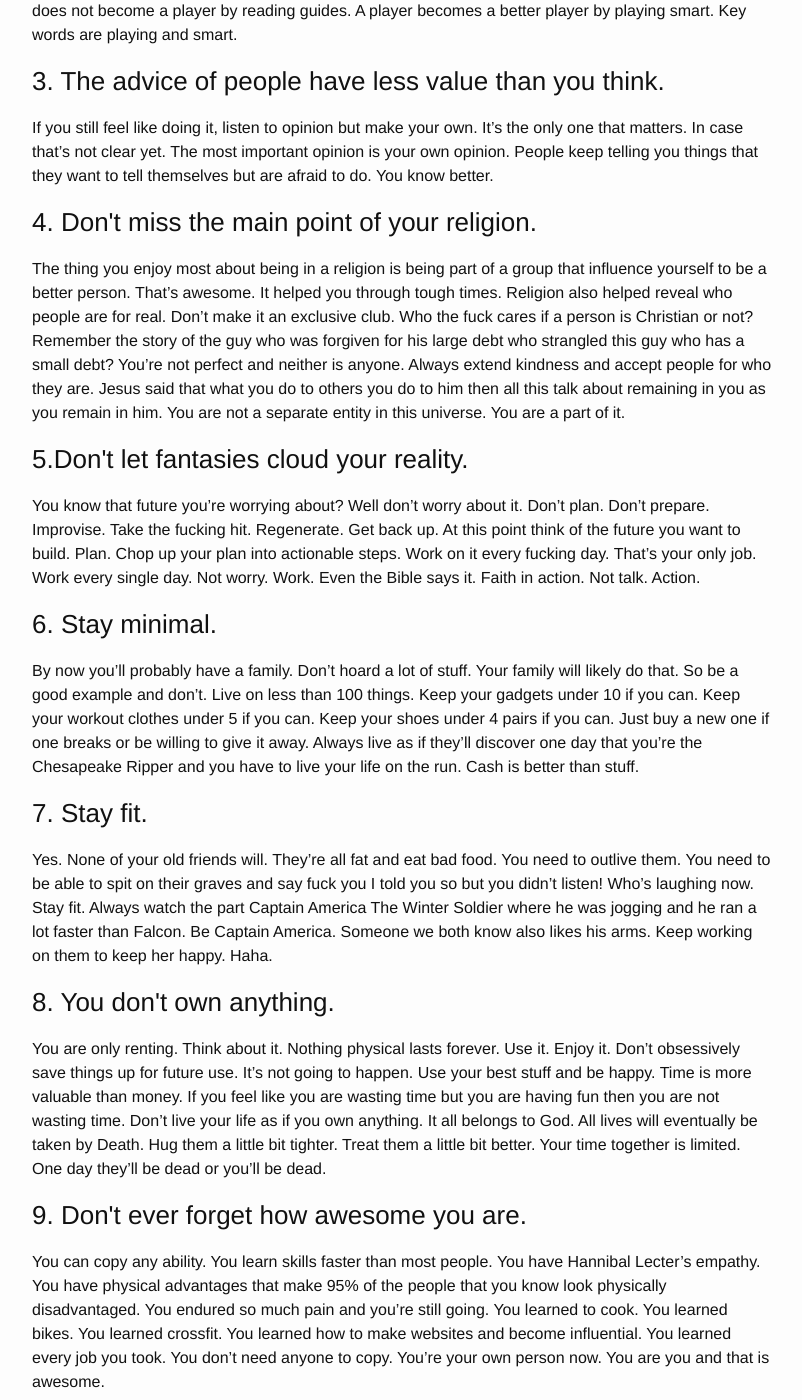
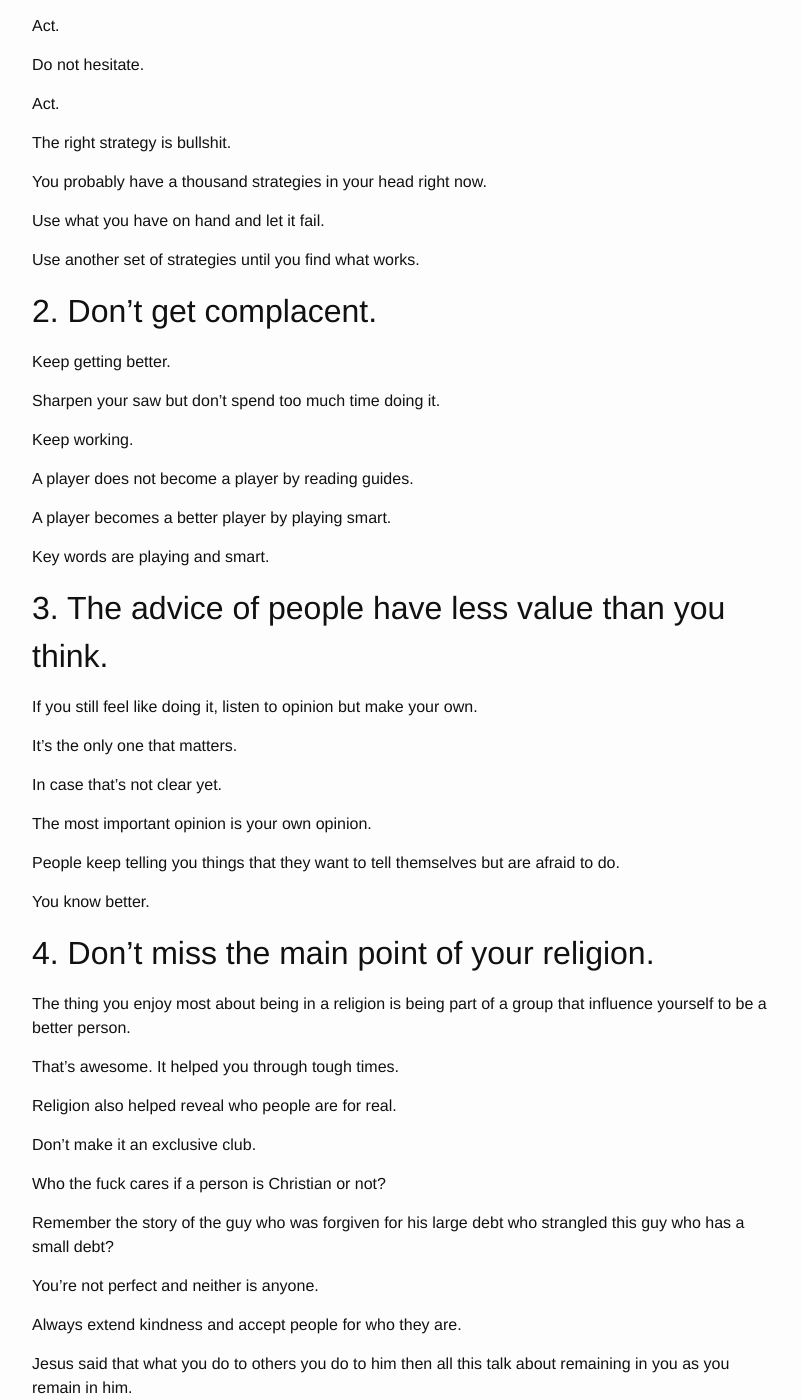
Before and after one commit to kevinolega/minimalchanges, a Jekyll site: the page built from _posts/2016-05-26-to-35-me.md, in a window 1280 px wide and 1400 px high, scrolled down 546 px. Shown: the whole window, without its empty margins (238-1040 px from the left). Built offline with Jekyll 4.4.1, drawn with Linux system fonts in a browser that asks for light colours; nearby versions of some CDN libraries; library files that are not in the unit come from our copies; some of the changed text lies outside the part shown.

```diff
--- a/_posts/2016-05-26-to-35-me.md
+++ b/_posts/2016-05-26-to-35-me.md
@@ -8,49 +8,253 @@ categories: [Uncategorized]
 ---
 Dear Kevin Olega of 2021,
 
-Earlier this year, we discovered that the proper use of time travel is not to change the past but to write a better future. I'm sending you this message to the future to ensure that you are on track.
+Earlier this year, we discovered that the proper use of time travel is not to change the past but to write a better future.
 
-<h3>1. Hustle.</h3>
+I'm sending you this message to the future to ensure that you are on track.
 
-You have a large lists of people you learn from. You are already smart enough. Keep working. Don't spend time studying, debating or pondering what to do. You know what the fuck to do. Act. Do not hesitate. Act. The right strategy is bullshit. You have a thousand strategies in your head right now. Use what you have on hand and let it fail. Use another one until you find what works.
+## 1. Hustle.
 
-<h3>2. Don't get complacent.</h3>
+You have a large lists of people you learn from.
 
-Keep getting better. Sharpen your saw but don't spend too much time doing it. Keep working. A player does not become a player by reading guides. A player becomes a better player by playing smart. Key words are playing and smart.
+You are already smart enough.
 
-<h3>3. The advice of people have less value than you think.</h3>
+Keep working. Don't spend time studying, debating or pondering what to do.
 
-If you still feel like doing it, listen to opinion but make your own. It's the only one that matters. In case that's not clear yet. The most important opinion is your own opinion. People keep telling you things that they want to tell themselves but are afraid to do. You know better.
+You know what the fuck to do.
 
-<h3>4. Don't miss the main point of your religion.</h3>
+Act.
 
-The thing you enjoy most about being in a religion is being part of a group that influence yourself to be a better person. That's awesome. It helped you through tough times. Religion also helped reveal who people are for real. Don't make it an exclusive club. Who the fuck cares if a person is Christian or not? Remember the story of the guy who was forgiven for his large debt who strangled this guy who has a small debt? You're not perfect and neither is anyone. Always extend kindness and accept people for who they are. Jesus said that what you do to others you do to him then all this talk about remaining in you as you remain in him. You are not a separate entity in this universe. You are a part of it.
+Do not hesitate.
 
-<h3>5.Don't let fantasies cloud your reality.</h3>
+Act.
 
-You know that future you're worrying about? Well don't worry about it. Don't plan. Don't prepare. Improvise. Take the fucking hit. Regenerate. Get back up. At this point think of the future you want to build. Plan. Chop up your plan into actionable steps. Work on it every fucking day. That's your only job. Work every single day. Not worry. Work. Even the Bible says it. Faith in action. Not talk. Action.
+The right strategy is bullshit.
 
-<h3>6. Stay minimal.</h3>
+You probably have a thousand strategies in your head right now.
 
-By now you'll probably have a family. Don't hoard a lot of stuff. Your family will likely do that. So be a good example and don't. Live on less than 100 things. Keep your gadgets under 10 if you can. Keep your workout clothes under 5 if you can. Keep your shoes under 4 pairs if you can. Just buy a new one if one breaks or be willing to give it away. Always live as if they'll discover one day that you're the Chesapeake Ripper and you have to live your life on the run. Cash is better than stuff.
+Use what you have on hand and let it fail.
 
-<h3>7. Stay fit.</h3>
+Use another set of strategies until you find what works.
 
-Yes. None of your old friends will. They're all fat and eat bad food. You need to outlive them. You need to be able to spit on their graves and say fuck you I told you so but you didn't listen! Who's laughing now. Stay fit. Always watch the part Captain America The Winter Soldier where he was jogging and he ran a lot faster than Falcon. Be Captain America. Someone we both know also likes his arms. Keep working on them to keep her happy. Haha.
+## 2. Don't get complacent.
 
-<h3>8. You don't own anything.</h3>
+Keep getting better.
 
-You are only renting. Think about it. Nothing physical lasts forever. Use it. Enjoy it. Don't obsessively save things up for future use. It's not going to happen. Use your best stuff and be happy. Time is more valuable than money. If you feel like you are wasting time but you are having fun then you are not wasting time. Don't live your life as if you own anything. It all belongs to God. All lives will eventually be taken by Death. Hug them a little bit tighter. Treat them a little bit better. Your time together is limited. One day they'll be dead or you'll be dead.
+Sharpen your saw but don't spend too much time doing it.
 
-<h3>9. Don't ever forget how awesome you are.</h3>
+Keep working.
 
-You can copy any ability. You learn skills faster than most people. You have Hannibal Lecter's empathy. You have physical advantages that make 95% of the people that you know look physically disadvantaged. You endured so much pain and you're still going. You learned to cook. You learned bikes. You learned crossfit. You learned how to make websites and become influential. You learned every job you took. You don't need anyone to copy. You're your own person now. You are you and that is awesome.
+A player does not become a player by reading guides.
 
-<h3>10. Write to your future self.</h3>
+A player becomes a better player by playing smart.
 
-Don't forget to write a letter to your future self. Write a future that you like. In the past 30 years you got 95% of all the things that you planned for. I swear. All that goal lists have been accomplished. Keep doing it. You'll see.
+Key words are playing and smart.
 
-Oh and have I told you that I love you and I appreciate everything you've done? Yeah. It still feels awkward but that's how I feel so there. Pass on my love to everyone in the future for me.
+## 3. The advice of people have less value than you think.
+
+If you still feel like doing it, listen to opinion but make your own.
+
+It's the only one that matters.
+
+In case that's not clear yet.
+
+The most important opinion is your own opinion.
+
+People keep telling you things that they want to tell themselves but are afraid to do.
+
+You know better.
+
+## 4. Don't miss the main point of your religion.
+
+The thing you enjoy most about being in a religion is being part of a group that influence yourself to be a better person.
+
+That's awesome. It helped you through tough times.
+
+Religion also helped reveal who people are for real.
+
+Don't make it an exclusive club.
+
+Who the fuck cares if a person is Christian or not?
+
+Remember the story of the guy who was forgiven for his large debt who strangled this guy who has a small debt?
+
+You're not perfect and neither is anyone.
+
+Always extend kindness and accept people for who they are.
+
+Jesus said that what you do to others you do to him then all this talk about remaining in you as you remain in him.
+
+You are not a separate entity in this universe.
+
+You are a part of it.
+
+## 5.Don't let fantasies cloud your reality.
+
+You know that future you're worrying about?
+
+Well don't worry about it.
+
+Don't plan.
+
+Don't prepare.
+
+Improvise.
+
+Take the fucking hit.
+
+Regenerate.
+
+Get back up.
+
+At this point think of the future you want to build.
+
+Plan.
+
+Chop up your plan into actionable steps.
+
+Work on it every fucking day.
+
+That's your only job.
+
+Work every single day.
+
+Not worry.
+
+Work.
+
+Even the Bible says it.
+
+Faith in action.
+
+Not talk.
+
+Action.
+
+## 6. Stay minimal.
+
+By now you'll probably have a family.
+
+Don't hoard a lot of stuff.
+
+Your family will likely do that.
+
+So be a good example and don't.
+
+Live on less than 100 things.
+
+Keep your gadgets under 10 if you can.
+
+Keep your workout clothes under 5 if you can.
+
+Keep your shoes under 4 pairs if you can.
+
+Just buy a new one if one breaks or be willing to give it away.
+
+Always live as if they'll discover one day that you're the Chesapeake Ripper and you have to live your life on the run.
+
+Cash is better than stuff.
+
+## 7. Stay fit.
+
+Yes.
+
+None of your old friends will.
+
+They're all fat and eat bad food.
+
+You need to outlive them. You need to be able to spit on their graves and be able to scream fuck you I told you so but you didn't listen!
+
+Who's laughing now?
+
+Stay fit.
+
+Always watch the part Captain America The Winter Soldier where he was jogging and he ran a lot faster than Falcon.
+
+Be Captain America.
+
+8. You don't own anything.
+
+You are only renting.
+
+Think about it.
+
+Nothing physical lasts forever.
+
+Use it.
+
+Enjoy it.
+
+Don't obsessively save things up for future use.
+
+It's not going to happen.
+
+Use your best stuff and be happy.
+
+Time is more valuable than money.
+
+If you feel like you are wasting time but you are having fun then you are not wasting time.
+
+Don't live your life as if you own anything.
+
+It all belongs to God.
+
+All lives will eventually be taken by Death.
+
+Hug them a little bit tighter.
+
+Treat them a little bit better.
+
+Your time together is limited.
+
+One day they'll be dead or you'll be dead.
+
+## 9. Don't ever forget how awesome you are.
+
+You can copy any ability.
+
+You learn skills faster than most people.
+
+You have Hannibal Lecter's empathy.
+
+You have physical advantages that make 95% of the people that you know look physically disadvantaged.
+
+You endured so much pain and you're still going.
+
+You learned to cook.
+
+You learned bikes.
+
+You learned CrossFit.
+
+You learned how to make websites and become influential.
+
+You learned every job you took.
+
+You don't need anyone to copy. You're your own person now. You are you and that is awesome.
+
+## 10. Write to your future self.
+
+Don't forget to write a letter to your future self.
+
+Write a future that you like.
+
+In the past 30 years you got 95% of all the things that you planned for.
+
+I swear.
+
+All that goal lists have been accomplished.
+
+Keep doing it.
+
+You'll see.
+
+Oh and have I told you that I love you and I appreciate everything you've done?
+
+Yeah.
+
+It still feels awkward but that's how I feel so there.
+
+Pass on my love to everyone in the future for me.
 
 Sincerely,
 
```
Also changed, not shown: _posts/2012-07-26-10-things-to-avoid-stop-and-limit-to-get-free-time.md (+228 -31 lines), _posts/2019-09-29-goblin-slayer.md (added, +144 -0 lines), 1 other file.
